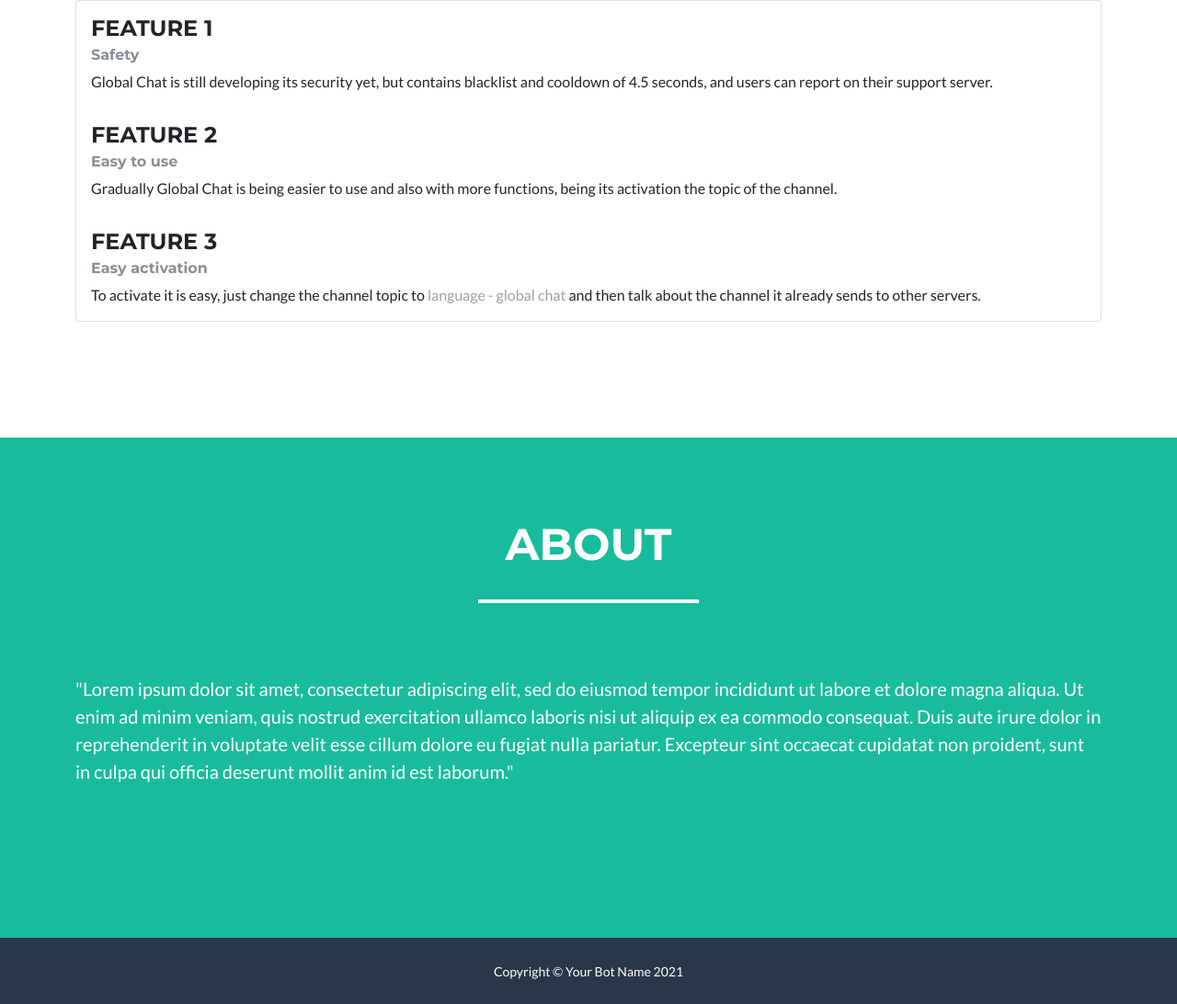
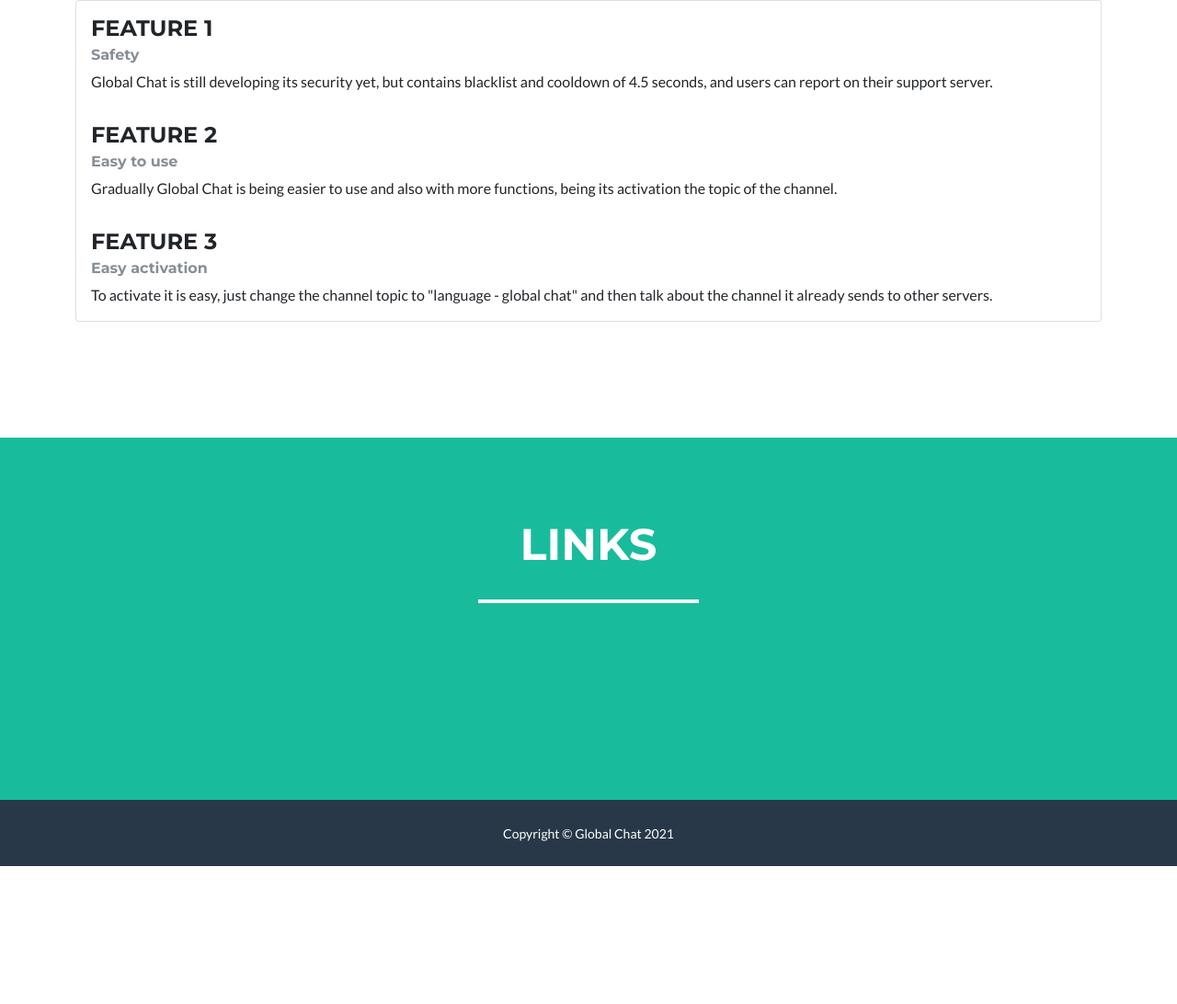
Before and after one commit to Bayziofc/globalchat, a plain HTML site: page index.html in a window 1280 px wide. Shown: the part 1112-2204 px from the top of the page at 92% size. After the commit the page ends 2054 px from the top, so only its background shows below. Drawn offline with nearby package versions, Linux system fonts and the light colour scheme.

Commit message:
Update index.html

```diff
--- a/index.html
+++ b/index.html
@@ -58,7 +58,7 @@
                         <div class="card-body">
                             <h4 class="card-title">FEATURE 3</h4>
                             <h6 class="text-muted card-subtitle mb-2">Easy activation</h6>
-                            <p class="card-text">To activate it is easy, just change the channel topic to <bd style="border: 2px #808080; color: #a0a0a0;">language - global chat</bd> and then talk about the channel it already sends to other servers.</p>
+                            <p class="card-text">To activate it is easy, just change the channel topic to "language - global chat" and then talk about the channel it already sends to other servers.</p>
                         </div>
                     </div>
                 </div>
@@ -68,18 +68,18 @@
     </section>
     <section class="text-white bg-primary mb-0" id="about">
         <div class="container">
-            <h2 class="text-uppercase text-center text-white">About</h2>
+            <h2 class="text-uppercase text-center text-white">Links</h2>
             <hr class="star-light mb-5">
             <div class="row">
                 <div class="col">
-                    <p class="lead"><br>"Lorem ipsum dolor sit amet, consectetur adipiscing elit, sed do eiusmod tempor incididunt ut labore et dolore magna aliqua. Ut enim ad minim veniam, quis nostrud exercitation ullamco laboris nisi ut aliquip ex ea commodo consequat. Duis aute irure dolor in reprehenderit in voluptate velit esse cillum dolore eu fugiat nulla pariatur. Excepteur sint occaecat cupidatat non proident, sunt in culpa qui officia deserunt mollit anim id est laborum."<br><br></p>
+                    <p class="lead"><a href="">- Adicionar no seu servidor.</a><a href="">- Servidor de suporte</a></p>
                 </div>
             </div>
             <div class="text-center mt-4"></div>
         </div>
     </section>
     <div class="text-center text-white copyright py-4">
-        <div class="container"><small>Copyright ©&nbsp;Your Bot Name 2021</small></div>
+        <div class="container"><small>Copyright ©&nbsp;Global Chat 2021</small></div>
     </div>
     <div class="d-lg-none scroll-to-top position-fixed rounded"><a class="text-center d-block rounded text-white" href="#page-top"><i class="fa fa-chevron-up"></i></a></div>
     <div class="modal text-center" role="dialog" tabindex="-1" id="portfolio-modal-1">
```
